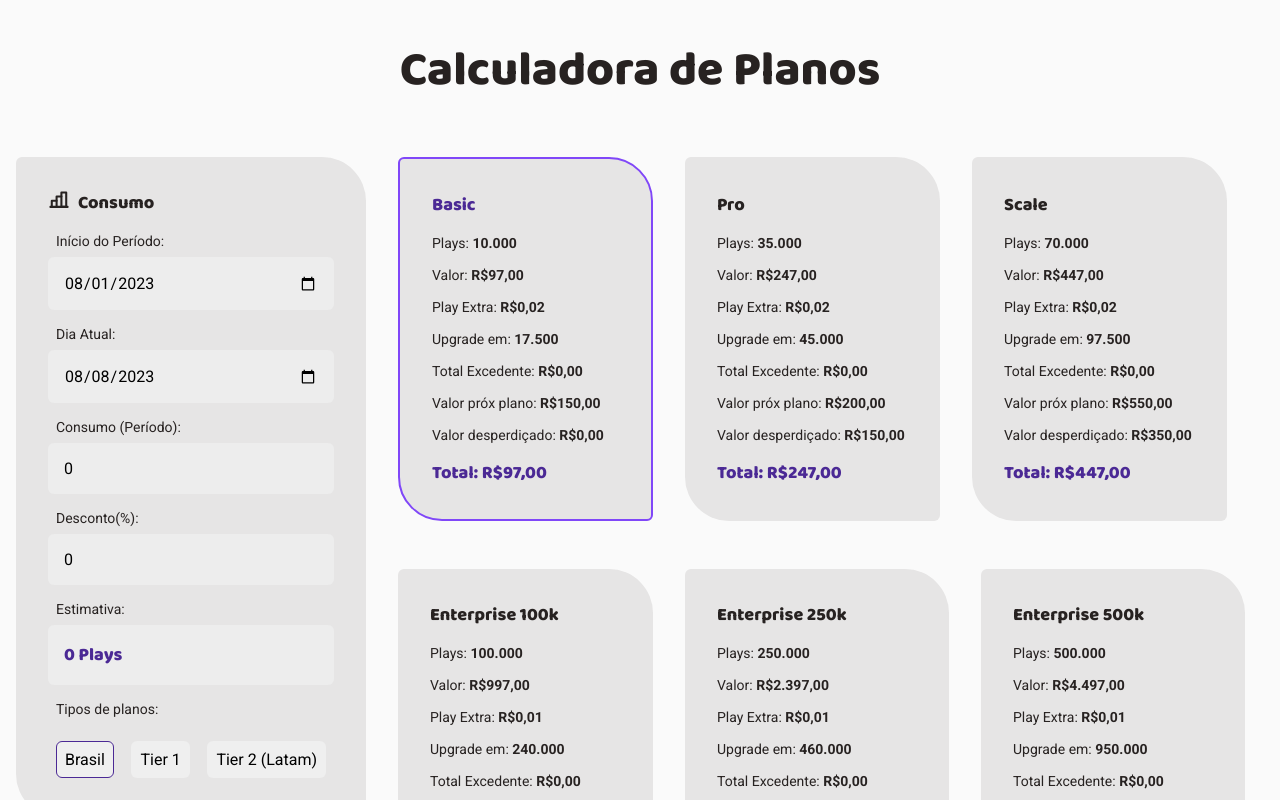
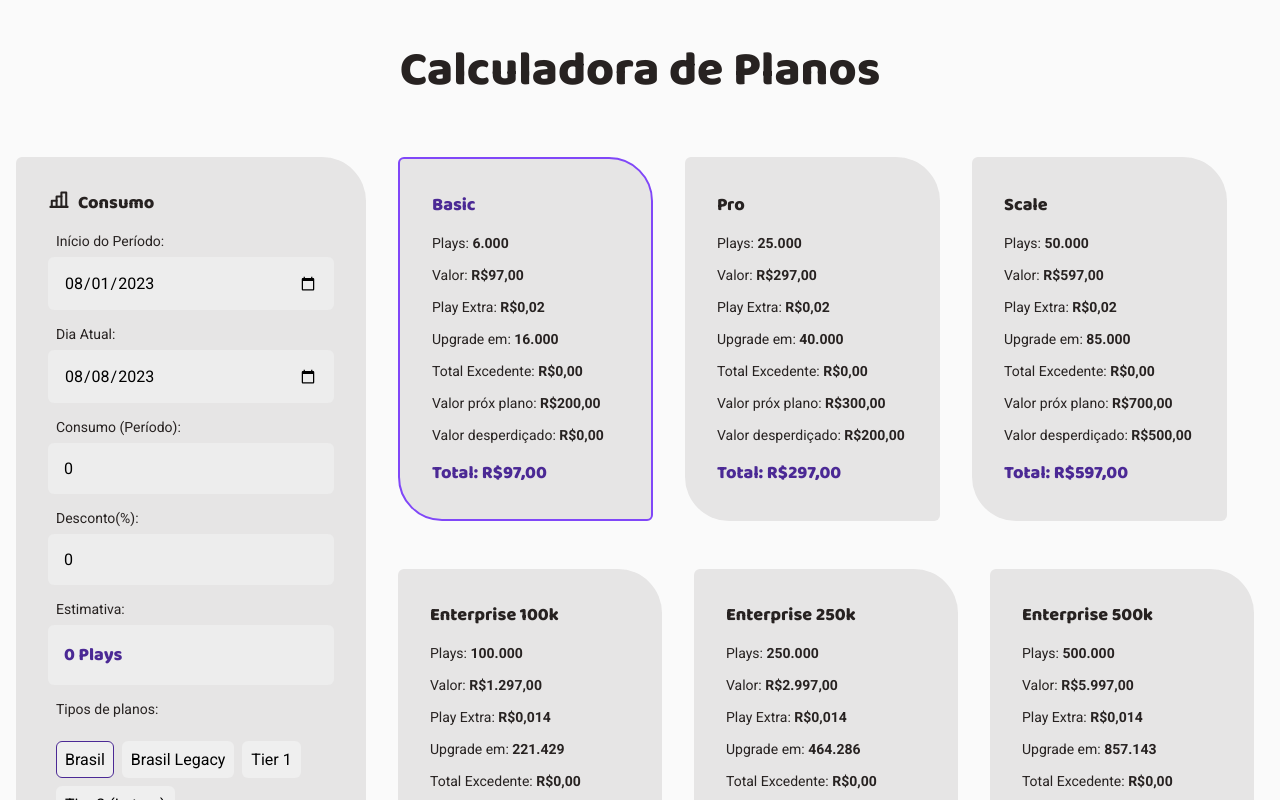
Before and after one commit to LeonardoPess/calculadora-de-planos, a React (Vite) app: page / in a window 1280 px wide. Shown: the top 800 px of the page. Built offline with nearby package versions, Linux system fonts and the light colour scheme.

Commit message:
new br plans added

```diff
--- a/src/pages/Home/index.tsx
+++ b/src/pages/Home/index.tsx
@@ -5,6 +5,99 @@ import { HomeContainer, FormContainer } from './styles'
 import { InformationsPlan } from '../../components/InformationsPlan'
 
 const plansBrasil = [
+  {
+    id: 1,
+    name: 'Basic',
+    playsAvailable: 6000,
+    playsToStart: 0,
+    price: 97,
+    extraPlaysPrice: 0.02,
+    upgradeAt: 16000,
+    priceToUpgrade: 200,
+  },
+  {
+    id: 2,
+    name: 'Pro',
+    playsAvailable: 25000,
+    playsToStart: 16000,
+    price: 297,
+    extraPlaysPrice: 0.02,
+    upgradeAt: 40000,
+    priceToUpgrade: 300,
+  },
+  {
+    id: 3,
+    name: 'Scale',
+    playsAvailable: 50000,
+    playsToStart: 40000,
+    price: 597,
+    extraPlaysPrice: 0.02,
+    upgradeAt: 85000,
+    priceToUpgrade: 700,
+  },
+  {
+    id: 4,
+    name: 'Enterprise 100k',
+    playsAvailable: 100000,
+    playsToStart: 85000,
+    price: 1297,
+    extraPlaysPrice: 0.014,
+    upgradeAt: 221429,
+    priceToUpgrade: 1700,
+  },
+  {
+    id: 5,
+    name: 'Enterprise 250k',
+    playsAvailable: 250000,
+    playsToStart: 221429,
+    price: 2997,
+    extraPlaysPrice: 0.014,
+    upgradeAt: 464286,
+    priceToUpgrade: 3000,
+  },
+  {
+    id: 6,
+    name: 'Enterprise 500k',
+    playsAvailable: 500000,
+    playsToStart: 464286,
+    price: 5997,
+    extraPlaysPrice: 0.014,
+    upgradeAt: 857143,
+    priceToUpgrade: 5000,
+  },
+  {
+    id: 7,
+    name: 'Enterprise 1m',
+    playsAvailable: 1000000,
+    playsToStart: 857143,
+    price: 10997,
+    extraPlaysPrice: 0.01,
+    upgradeAt: 2000000,
+    priceToUpgrade: 10000,
+  },
+  {
+    id: 8,
+    name: 'Enterprise 2m',
+    playsAvailable: 2000000,
+    playsToStart: 2000000,
+    price: 20997,
+    extraPlaysPrice: 0.01,
+    upgradeAt: 2900000,
+    priceToUpgrade: 9000,
+  },
+  {
+    id: 9,
+    name: 'Enterprise 3m',
+    playsAvailable: 3000000,
+    playsToStart: 2900000,
+    price: 29997,
+    extraPlaysPrice: 0.01,
+    upgradeAt: Infinity,
+    priceToUpgrade: 0,
+  },
+]
+
+const plansBrasilLegacy = [
   {
     id: 1,
     name: 'Basic',
@@ -348,6 +441,16 @@ export function Home() {
               Brasil
             </button>
             <button
+              className={currentPlansActive === 'plansBrasilLegacy' ? 'active' : ''}
+              onClick={(e) => {
+                e.preventDefault()
+                setPlansList(plansBrasilLegacy)
+                setCurrentPlansActive('plansBrasilLegacy')
+              }}
+            >
+              Brasil Legacy
+            </button>
+            <button
               className={currentPlansActive === 'plansTier1' ? 'active' : ''}
               onClick={(e) => {
                 e.preventDefault()
@@ -401,7 +504,7 @@ export function Home() {
                 isCheapestPlan={isCheapestPlan}
                 setCheapestPlanPriceTotal={setCheapestPlanPriceTotal}
                 cheapestPlanPriceTotal={cheapestPlanPriceTotal}
-                isBr={currentPlansActive === 'plansBrasil'}
+                isBr={currentPlansActive === 'plansBrasil' || currentPlansActive === 'plansBrasilLegacy'}
               />
             )
           },
--- a/src/pages/Home/styles.ts
+++ b/src/pages/Home/styles.ts
@@ -63,8 +63,9 @@ export const FormContainer = styled.form`
     padding: 0.5rem;
     margin-top: 1rem;
     display: flex;
-    justify-content: space-between;
     align-items: center;
+    gap: .5rem;
+    flex-wrap: wrap;
 
     & > button {
       padding: 0.5rem;
```
